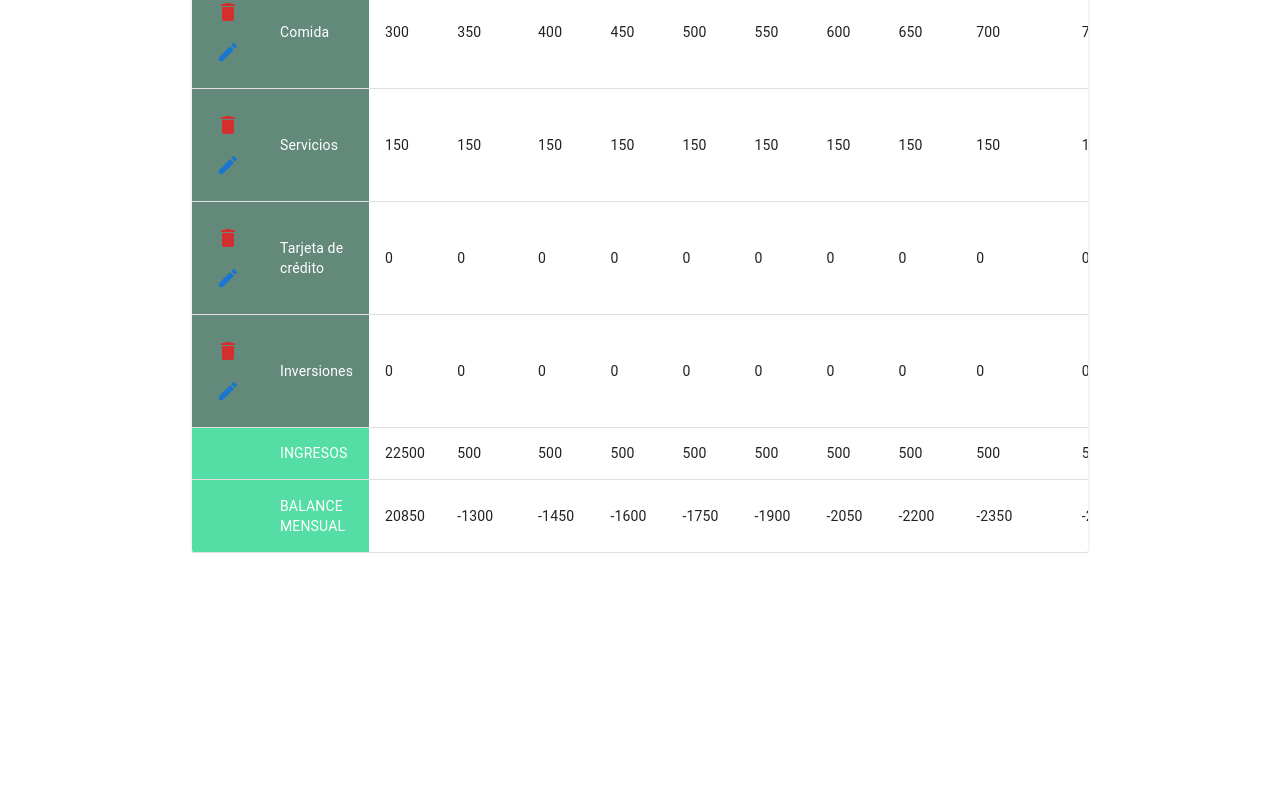
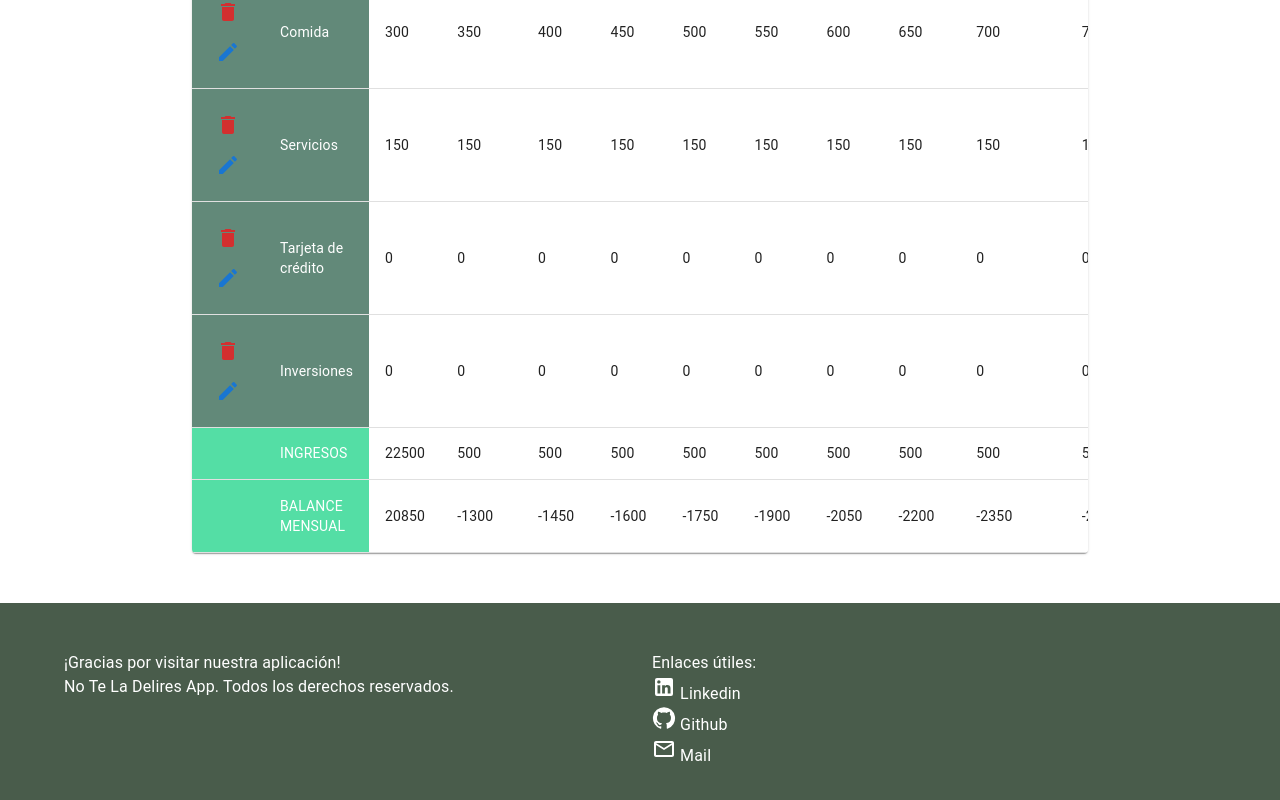
Before and after one commit to Ren991/NoTeLaDeliresApp, a React (Vite) app in the folder frontend/: page /home in a window 1280 px wide. Shown: the part 513-1313 px from the top of the page. Before the commit the page ends 1066 px from the top, so only its background shows below. Built offline with nearby package versions, Linux system fonts and the light colour scheme.

Commit message:
add Footer

```diff
--- /dev/null
+++ b/frontend/src/components/Footer/Footer.jsx
@@ -0,0 +1,48 @@
+import React from 'react';
+import Typography from '@mui/material/Typography';
+import Link from '@mui/material/Link';
+import Container from '@mui/material/Container';
+import Grid from '@mui/material/Grid';
+import LinkedInIcon from '@mui/icons-material/LinkedIn';
+import GitHubIcon from '@mui/icons-material/GitHub';
+import MailOutlineIcon from '@mui/icons-material/MailOutline';
+
+const Footer = () => {
+  return (
+    <footer style={{ backgroundColor: '#495C4B', color: '#ffffff', padding: '48px 0', marginTop: 'auto' ,marginTop:"50px"}}>
+      <Container maxWidth="lg">
+        <Grid container spacing={3} justifyContent="space-between">
+          <Grid item xs={12} sm={6}>
+            <Typography variant="body1">
+              ¡Gracias por visitar nuestra aplicación!
+            </Typography>
+            <Typography variant="body1">
+              No Te La Delires App. Todos los derechos reservados.
+            </Typography>
+          </Grid>
+          <Grid item xs={12} sm={6}>
+            <Typography variant="body1">Enlaces útiles:</Typography>
+            <Typography variant="body1">
+              <Link color="inherit" href="#" style={{textDecoration:"none"}}>
+                <LinkedInIcon/> Linkedin
+
+              </Link>
+            </Typography>
+            <Typography variant="body1">
+              <Link color="inherit" href="#" style={{textDecoration:"none"}}>
+                <GitHubIcon/> Github
+              </Link>
+            </Typography>
+            <Typography variant="body1">
+              <Link color="inherit" href="#" style={{textDecoration:"none"}}>
+                <MailOutlineIcon/> Mail
+              </Link>
+            </Typography>
+          </Grid>
+        </Grid>
+      </Container>
+    </footer>
+  );
+};
+
+export default Footer;
--- a/frontend/src/components/Home/Home.jsx
+++ b/frontend/src/components/Home/Home.jsx
@@ -1,6 +1,7 @@
 import React from "react"
 import Navbar from "../Navbar/Navbar"
 import TablaBalance from "../TablaBalance/TablaBalance"
+import Footer from "../Footer/Footer"
 
 
 function Home() {
@@ -11,6 +12,7 @@ function Home() {
 
       <Navbar/>
       <TablaBalance/>
+      <Footer/>
     </>
   )
 }
```
